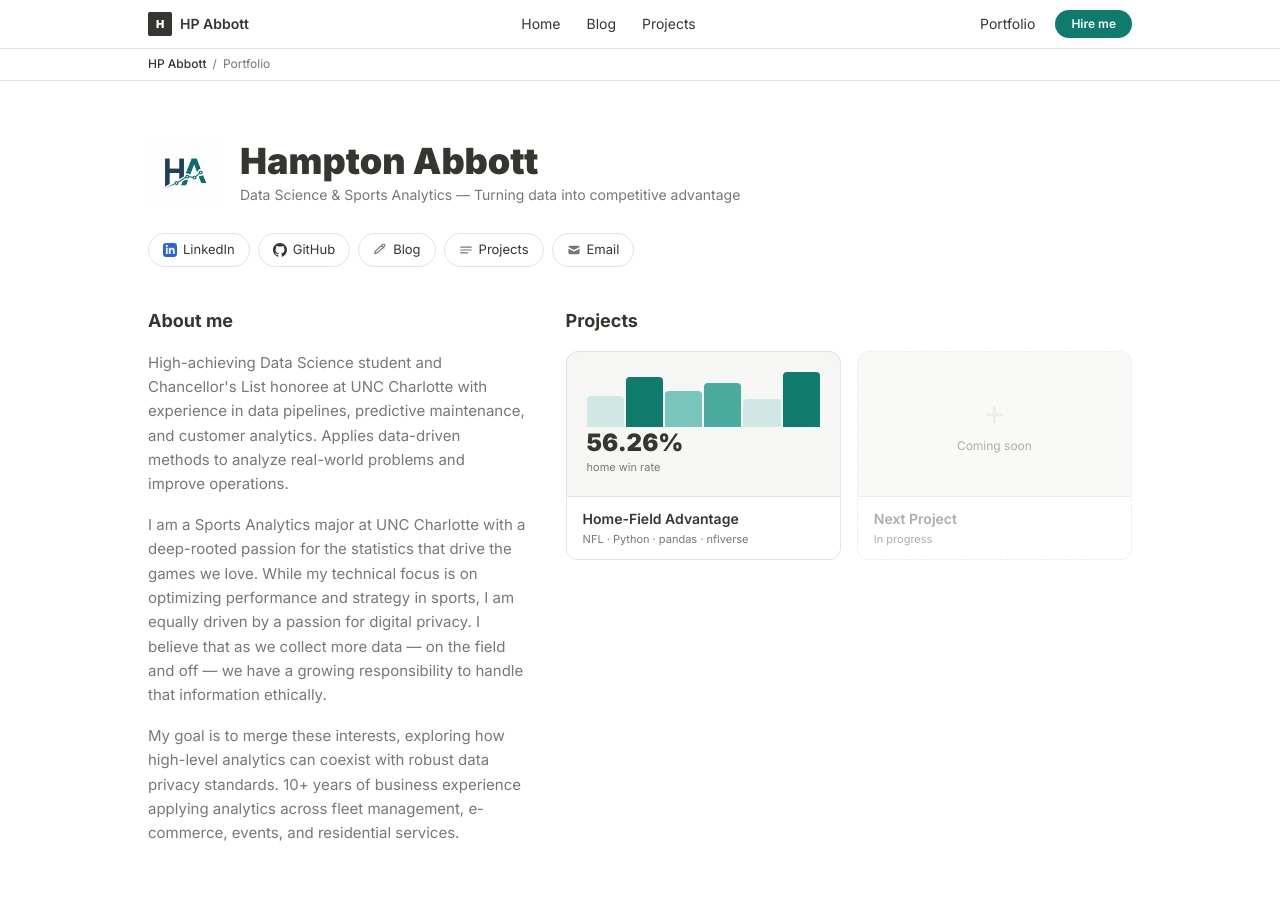
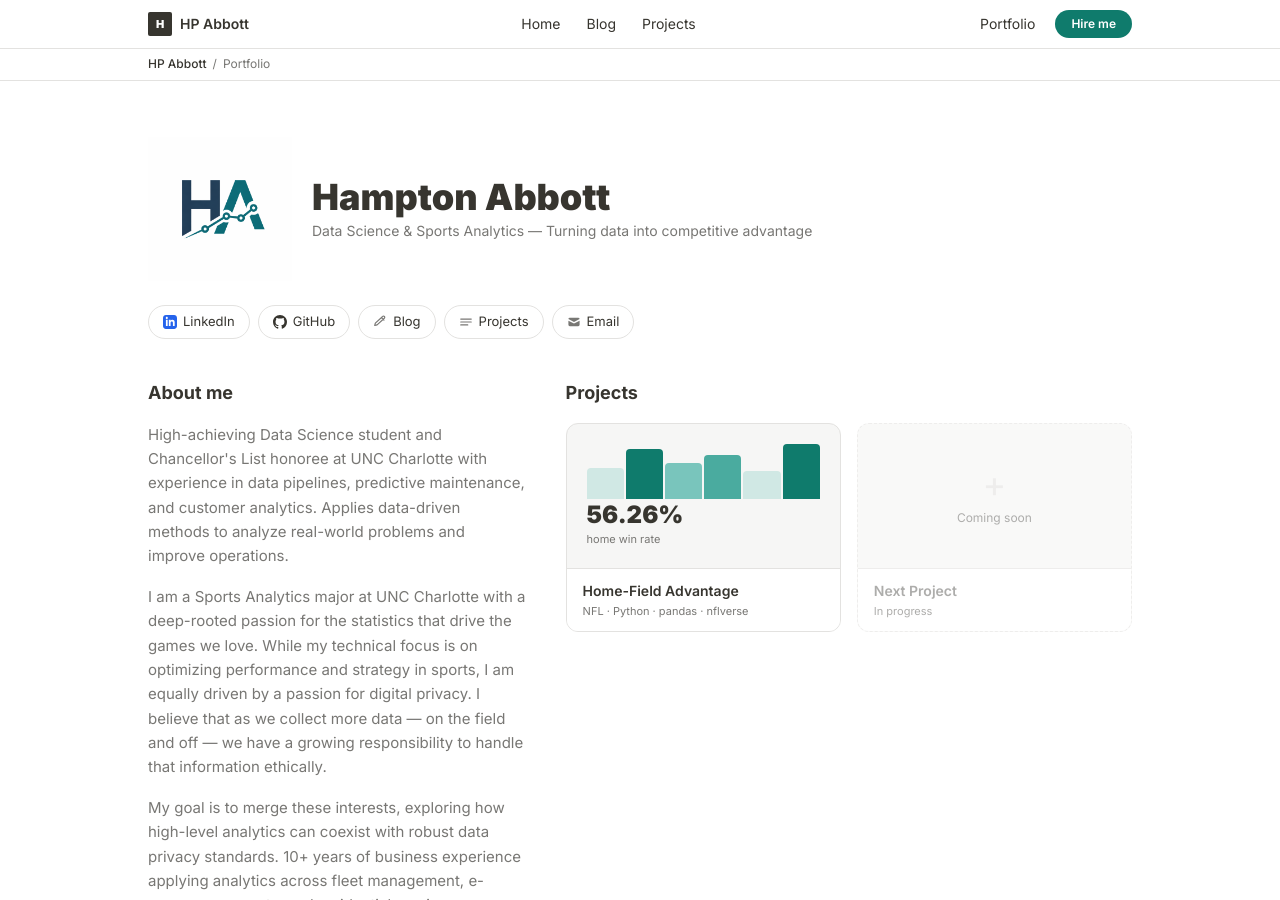
Before and after one commit to HPAuncc/HPAuncc.github.io, a Jekyll site: the page built from index.html, in a window 1280 px wide and 900 px high. Built offline with Jekyll 4.4.1, drawn with Linux system fonts in a browser that asks for light colours; nearby versions of some CDN libraries.

Commit message:
Increase logo size in the header for better visibility

```diff
--- a/index.html
+++ b/index.html
@@ -82,7 +82,7 @@ layout: null
     <div class="flex items-center gap-5 mb-5">
       <img src="/assets/images/logo.png"
            alt="Hampton Abbott"
-           class="w-[72px] h-[72px] object-contain flex-shrink-0" />
+           class="w-[144px] h-[144px] object-contain flex-shrink-0" />
       <div>
         <h1 class="text-3xl md:text-4xl font-black text-[#37352f] leading-tight">
           Hampton Abbott
```
